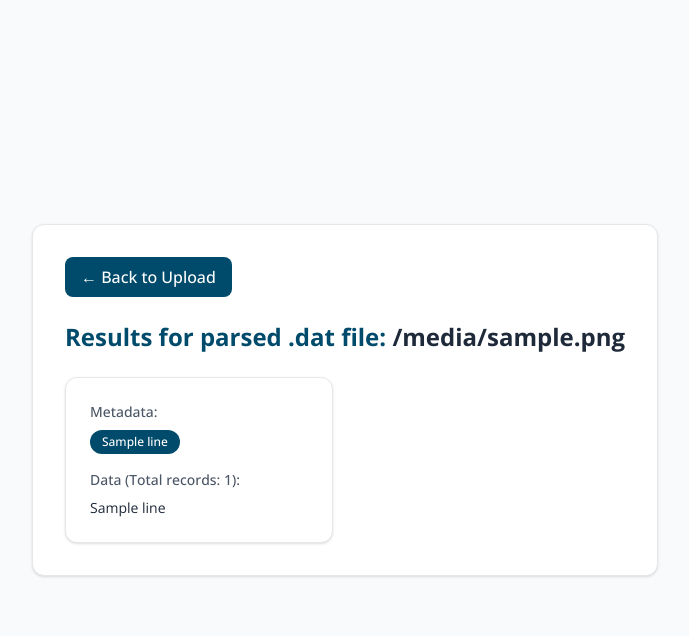
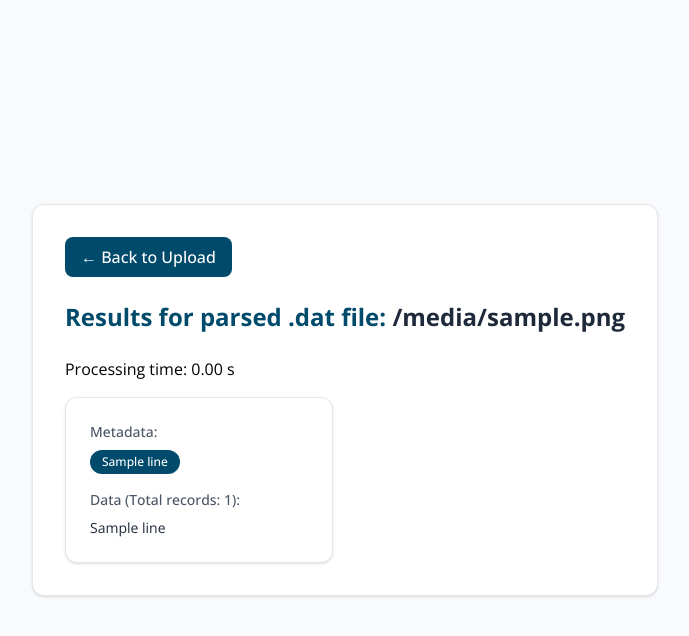
Before and after one commit to timkadlec/lightscatter_viewer, a Flask app: template templates/spectrolight_results.html in a window 1280 px wide. Shown: the top 636 px of the page, without its empty margins (295-984 px from the left). Run offline with Flask 3, Linux system fonts and the light colour scheme; the template is opened without the code that fills it: most values are stand-ins (such as "Sample title", 1, 10 or a date in 2020); style sheets or scripts are compiled from the project's sources.

Commit message:
add processing time to the frontend

```diff
--- a/app.py
+++ b/app.py
@@ -53,7 +53,7 @@
             elapsed_time=elapsed_time  # Eventual preparation for time that took to process the .dat file
         )
 
-    # If GET request or validation failed
+    # If GET request
     return render_template("upload_page.html", form=form)
 
 
--- a/templates/spectrolight_results.html
+++ b/templates/spectrolight_results.html
@@ -5,13 +5,20 @@
 {% block content %}
 
     <div class="results-container">
-    <a href="{{ url_for('upload_page') }}"
-       class="inline-block mb-6 px-4 py-2 rounded-lg font-medium text-white bg-primary hover:bg-primary-dark transition">
-        ← Back to Upload
-    </a>
+        <a href="{{ url_for('upload_page') }}"
+           class="inline-block mb-6 px-4 py-2 rounded-lg font-medium text-white bg-primary hover:bg-primary-dark transition">
+            ← Back to Upload
+        </a>
         <h1>
             Results for parsed .dat file: <span class="text-gray-800">{{ filename }}</span>
         </h1>
+        <p class="mt-2 mb-4">
+            {% if elapsed_time < 1 %}
+                Processing time: {{ "%.2f"|format(elapsed_time * 1000) }} ms
+            {% else %}
+                Processing time: {{ "%.2f"|format(elapsed_time) }} s
+            {% endif %}
+        </p>
 
         <div class="sections">
             {% for section in sections %}
```
